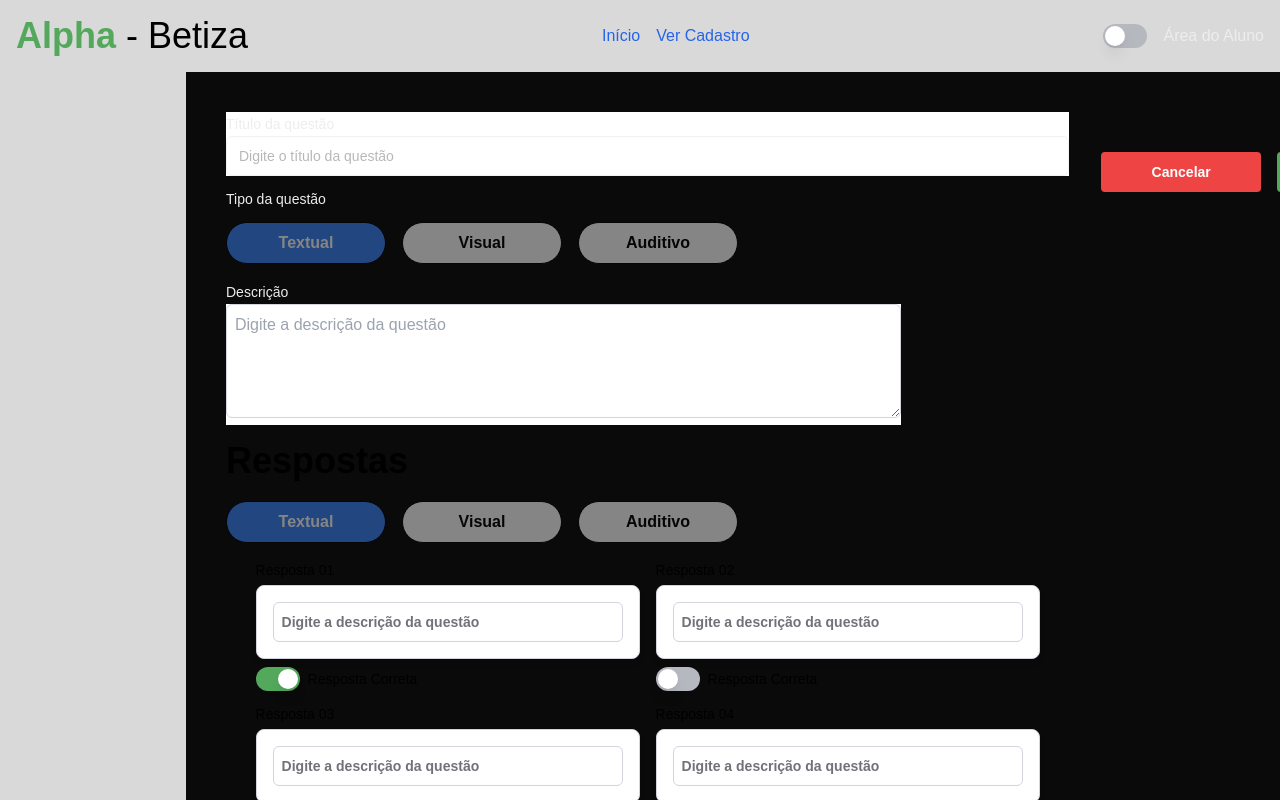
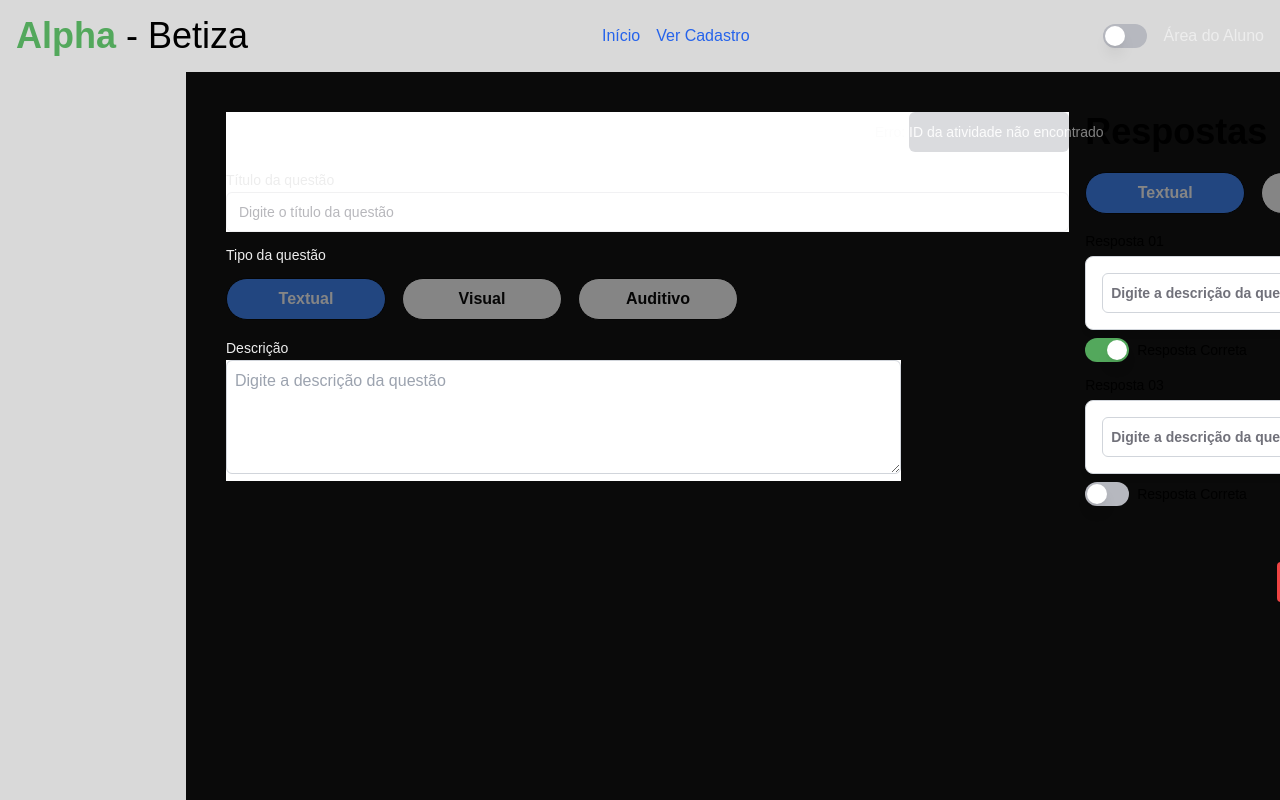
Before and after one commit to pacarmona/alpha-betiza-tcc, a Next.js app: page /new-lesson in a window 1280 px wide. Built offline with nearby package versions, Linux system fonts and the light colour scheme.

Commit message:
Adicionar botão para navegar para a atividade, com validação de ID da atividade e mensagens de erro

```diff
--- a/src/app/new-lesson/page.tsx
+++ b/src/app/new-lesson/page.tsx
@@ -475,6 +475,31 @@ export default function NewLesson() {
         <div className="flex flex-wrap flex-col gap-4 w-[85%] ml-10 mt-10">
           {/* Título da questão */}
           <div className="bg-white w-4/5">
+            <div className="flex justify-end mb-4">
+              <Button
+                className={`w-40 ${
+                  questions.length > 0 && lessonId
+                    ? "bg-[#53A85C] hover:bg-[#72c177]"
+                    : "bg-[#B6B8BF] hover:bg-[#8f9197]"
+                }`}
+                onClick={() => {
+                  if (lessonId) {
+                    router.push(`/lesson?lessonId=${lessonId}`);
+                  } else {
+                    errorText(
+                      "Erro ao navegar para a atividade. ID da atividade não encontrado."
+                    );
+                  }
+                }}
+                disabled={questions.length === 0 || !lessonId}
+              >
+                {!lessonId
+                  ? "Erro: ID da atividade não encontrado"
+                  : questions.length > 0
+                  ? "Ir para atividade"
+                  : "Adicione pelo menos uma questão"}
+              </Button>
+            </div>
             <Label htmlFor="questionTitle">Título da questão</Label>
             <Input
               id="questionTitle"
```
